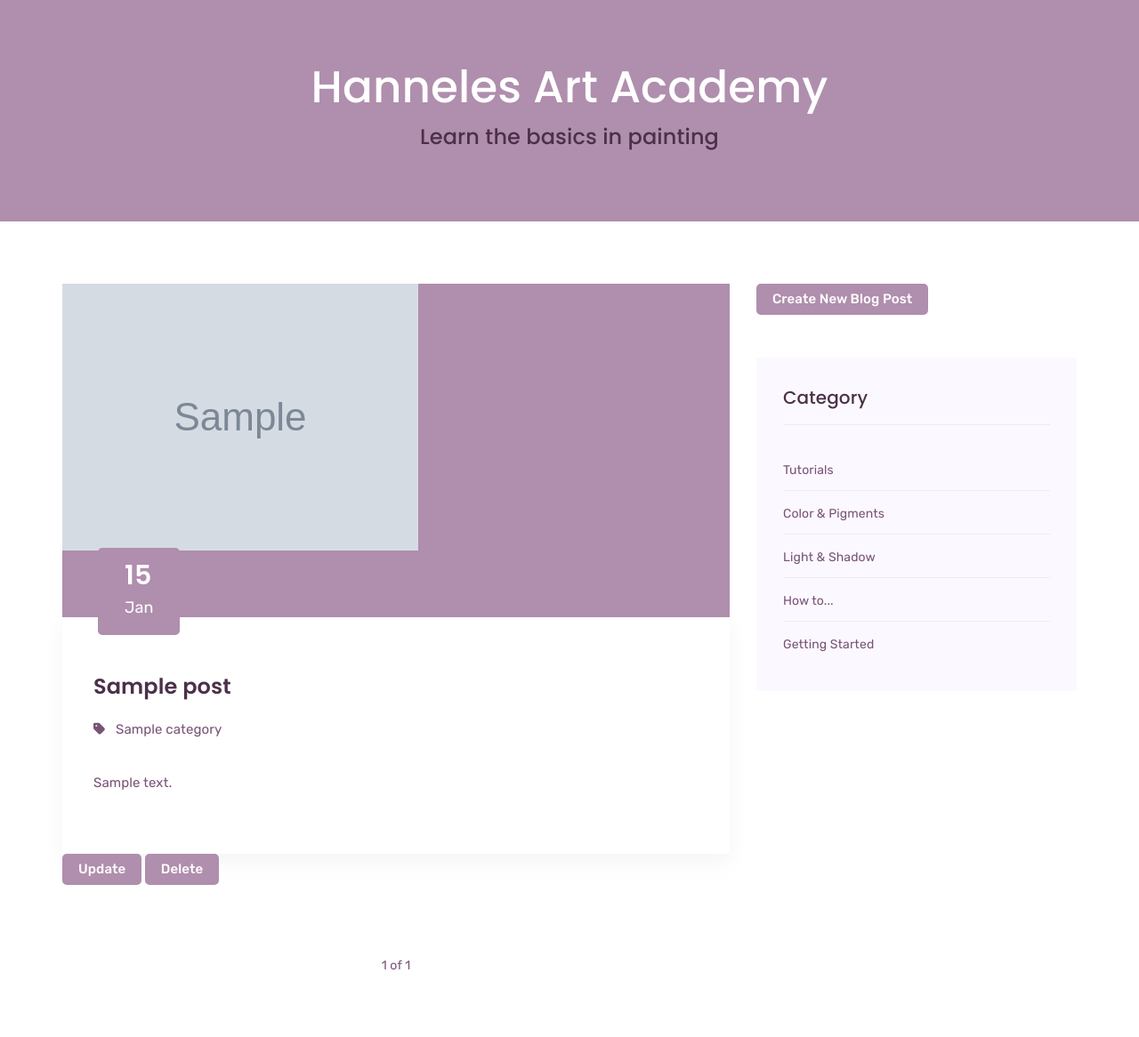
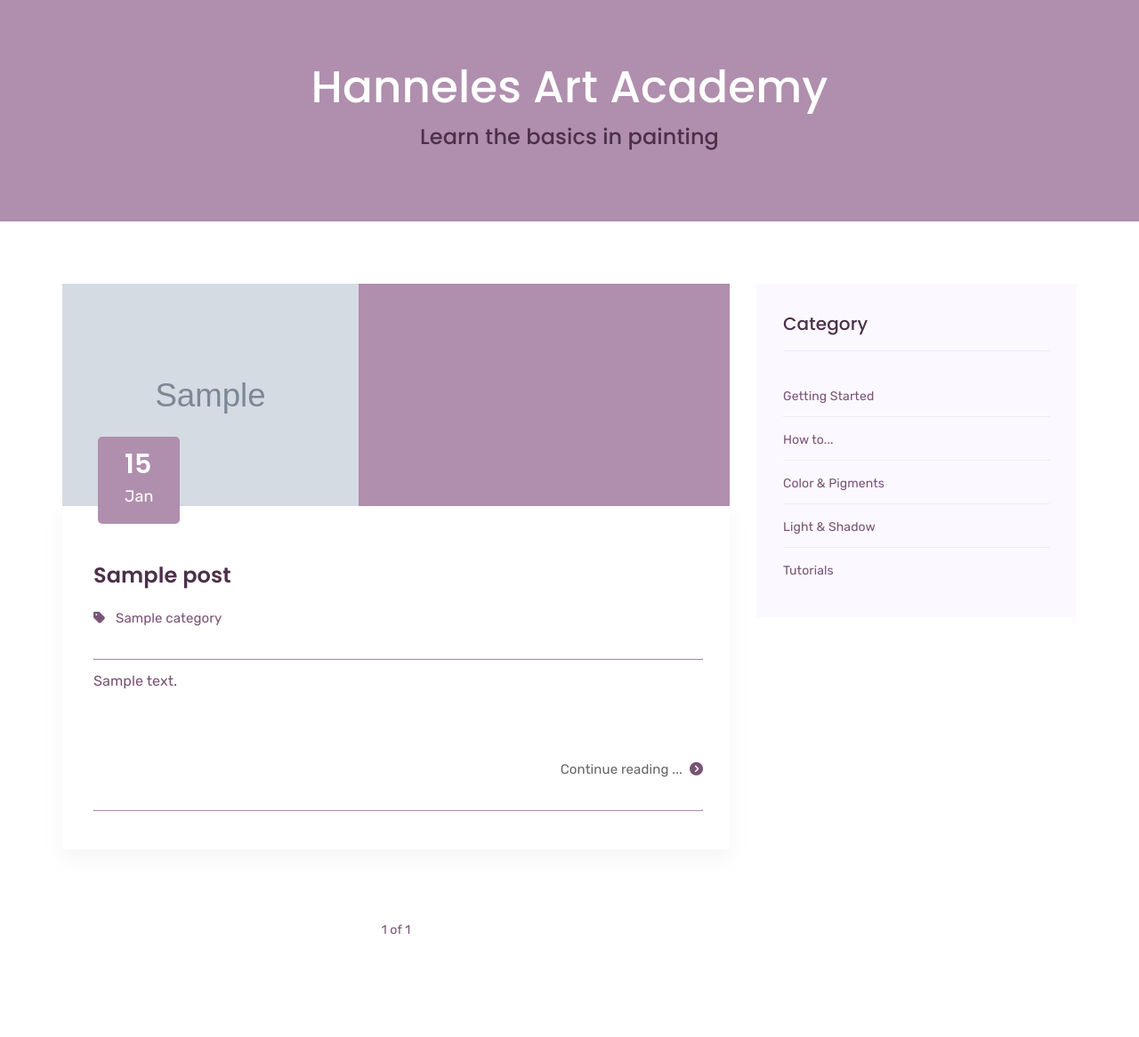
Before and after one commit to ClaudiaInSweden/hanneles_art_gallery, a Django app: page /academy/ in a window 1280 px wide. Shown: the part 87-1253 px from the top of the page at 89% size. After the commit the page ends 1138 px from the top, so only its background shows below. Run offline with Django 3.2, Linux system fonts and the light colour scheme; tables that the repository leaves empty hold one stand-in row (values such as "Sample post"); grey boxes marked "Sample" are stand-in pictures; some libraries are stand-ins or nearby versions.

Commit message:
Add rich text editor to bodytext form fields, add back-link to post details template, add continue link to blog template

```diff
--- a/academy/models.py
+++ b/academy/models.py
@@ -3,17 +3,10 @@ from django.contrib.auth.models import User
 from django.dispatch import receiver
 from django.db.models.signals import pre_save, post_save
 from art_gallery.utils import slugify_instance_title
+from ckeditor.fields import RichTextField
 
 
 STATUS_CHOICES = ((0, "Draft"), (1, "Published"))
-
-# Create your models here.
-class Membership(models.Model):
-    user = models.ForeignKey(User, default=None, on_delete=models.CASCADE)
-    member = models.BooleanField(default=False)
-
-    def __str__(self):
-        return (f'{self.user.username} - (Member: {self.member})')
 
 
 class Category(models.Model):
@@ -37,7 +30,8 @@ class Post(models.Model):
     title = models.CharField(max_length=254)
     slug = models.SlugField(max_length=254, null=True, blank=True, unique=True)
     introtext = models.TextField()
-    bodytext = models.TextField()
+    # bodytext = models.TextField()
+    bodytext = RichTextField(blank=True, null=True)
     link = models.CharField(max_length=254, null=True, blank=True)
     blog_image = models.ImageField(upload_to='academy_images/', null=True, blank=True)
     image_url = models.URLField(max_length=1024, null=True, blank=True)
--- a/academy/templates/academy/academy.html
+++ b/academy/templates/academy/academy.html
@@ -45,9 +45,13 @@
                                     aria-label="Post Category"><i class="fa-solid fa-tag pr-2"></i> {{ post.category.friendly_name }}</a>
                             </p>
                             {% endif %}
+                            <hr class="dropdown-divider">
+                            <div class="introtext">
                             <p>{{ post.introtext }}</p>
-
                             </div>
+                            <p class="text-right"><a href="{% url 'post_detail' post.slug %}" class="text-muted">Continue reading ...<i class="fa-solid fa-circle-chevron-right ml-2"></i></a></p>
+                            <hr class="dropdown-divider">
+                            {% if request.user.is_superuser %}
                             <span>
                                 <a href="{% url 'update_post' slug=post.slug %}"
                                     class="btn_1 text-white small primary-border px-3 py-1 blog_button" role="button"
@@ -60,6 +64,9 @@
                                     id="delete-post" aria-label="Delete">Delete
                                 </a>
                             </span>
+                            {% endif %}
+                        </div>
+
                     </article>
                 </div>
                 {% endfor %}
@@ -67,18 +74,25 @@
             </div>
             <div class="col-lg-4">
                 <div class="blog_right_sidebar">
+                    {% if request.user.is_superuser %}
                     <span>
                         <a href="{% url 'create_post' %}"
                             class="btn_1 text-white small primary-border px-3 py-1 mb-5 blog_button" role="button"
                             aria-label="Create post">Create new blog post
                         </a>
                     </span>
+                    {% endif %}
                     <aside class="single_sidebar_widget post_category_widget">
                         <h4 class="widget_title">Category</h4>
                         <ul class="list cat-list">
                             <li>
-                                <a href="{% url 'academy' %}?category=tutorials"
-                                    aria-label="Filter by category tutorials">Tutorials
+                                <a href="{% url 'academy' %}?category=getting_started"
+                                    aria-label="Filter by category getting started">Getting Started
+                                    </a>
+                            </li>
+                            <li>
+                                <a href="{% url 'academy' %}?category=how_to"
+                                    aria-label="Filter by category how to">How to...
                                     </a>
                             </li>
                             <li>
@@ -92,13 +106,8 @@
                                 </a>
                             </li>
                             <li>
-                                <a href="{% url 'academy' %}?category=how_to" aria-label="Filter by category how to">How
-                                    to...
-                                </a>
-                            </li>
-                            <li>
-                                <a href="{% url 'academy' %}?category=getting_started"
-                                    aria-label="Filter by category getting started">Getting Started
+                                <a href="{% url 'academy' %}?category=tutorials"
+                                    aria-label="Filter by category tutorials">Tutorials
                                 </a>
                             </li>
                         </ul>
--- a/academy/templates/academy/create_post.html
+++ b/academy/templates/academy/create_post.html
@@ -26,9 +26,10 @@
             </div>
         </div>
         <div class="row">
-            <div class="col-12 col-lg-6 order-lg-last mb-5">
+            <div class="col-12 col-lg-8 order-lg-last mb-5">
                 <form action="." method="POST" enctype="multipart/form-data">
                     {% csrf_token %}
+                    {{ form.media }}
                         {% for field in form %}
                             {% if field.name != 'blog_image' %}
                                 {{ field | as_crispy_field }}
@@ -36,6 +37,7 @@
                                 {{ field }}
                             {% endif %}
                         {% endfor %}
+
                     <div class="text-right">
                         <a class="btn_1 text-white" href="{% url 'academy' %}">Cancel</a>
                         <button class="btn_1" type="submit">Create Post</button>
--- a/academy/templates/academy/post_detail.html
+++ b/academy/templates/academy/post_detail.html
@@ -42,7 +42,9 @@
                             </p>
                             {% endif %}
                             <p>{{ post.introtext }}</p>
-                            <p>{{ post.bodytext }}</p>
+                            <p>{{ post.bodytext|safe }}</p>
+                            <p class="text-right"><a href="{% url 'academy' %}" class="text-muted"><i class="fa-solid fa-circle-chevron-left mr-3"></i>Back</a></p>
+                            <hr class="dropdown-divider">
                         </div>
                     </article>
                 </div>
--- a/academy/templates/academy/update_post.html
+++ b/academy/templates/academy/update_post.html
@@ -26,9 +26,10 @@
         </div>
     </div>
     <div class="row">
-        <div class="col-12 col-lg-6 order-lg-last mb-5">
+        <div class="col-12 col-lg-8 order-lg-last mb-5">
             <form action="{% url 'update_post' post.slug %}" method="POST" enctype="multipart/form-data">
                 {% csrf_token %}
+                {{ form.media }}
                 {% for field in form %}
                     {% if field.name != 'blog_image' %}
                         {{ field | as_crispy_field }}
--- a/art_gallery/settings.py
+++ b/art_gallery/settings.py
@@ -51,6 +51,7 @@ INSTALLED_APPS = [
     'academy',
     'crispy_forms',
     'storages',
+    'ckeditor',
 ]
 
 MIDDLEWARE = [
--- a/static/css/base.css
+++ b/static/css/base.css
@@ -486,7 +486,7 @@ h5 {
 
 /* Blog Area */
 .blog-container {
-    height: 375px;
+    height: 250px;
     background-color: #B08EAD;
     margin: auto;
 }
@@ -496,9 +496,6 @@ h5 {
     width: auto !important;
     display: block !important;
     max-height: 100% !important;
-}
-.blog_admin_container {
-    height: 250px;
 }
 .single_product_item_thumb img {
     width: auto !important;
@@ -515,6 +512,12 @@ h5 {
     -webkit-transition: 0.5s;
     transition: 0.5s;
 }
+.introtext {
+    min-height: 100px;
+}
+.introtext p {
+    font-size: 16px !important;
+}
 input .btn_1:hover {
     color: #4B3049;
 }
```
Also changed, not shown: academy/migrations/0007_auto_20240618_1943.py (added), media/academy_images/moimy-ochyma-4qLZwmzYV68-unsplash.jpg (added). Lines whose indentation alone changed are shown as unchanged.
